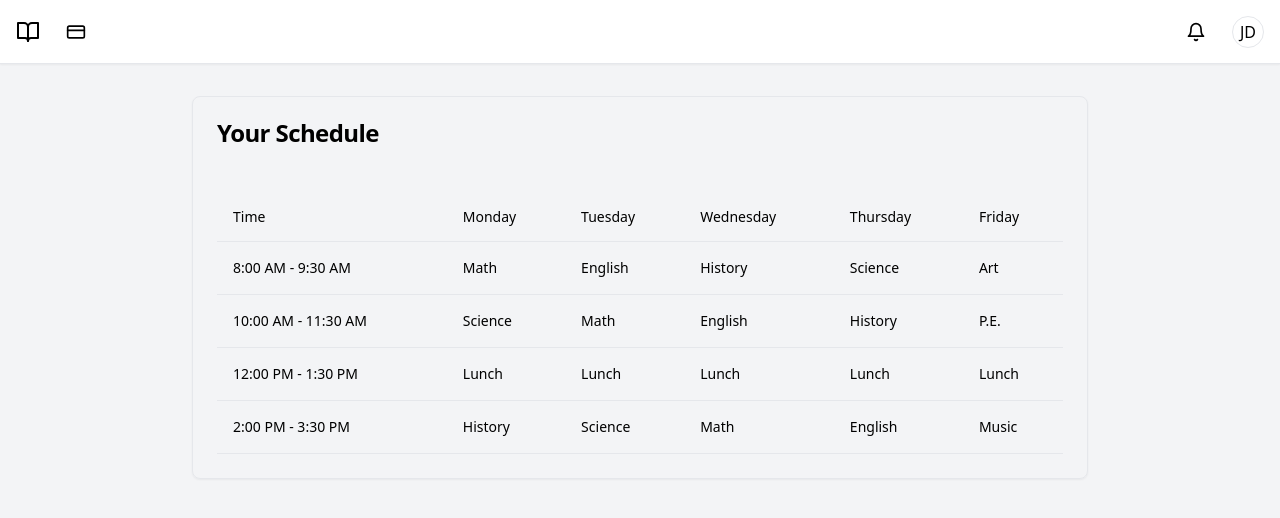
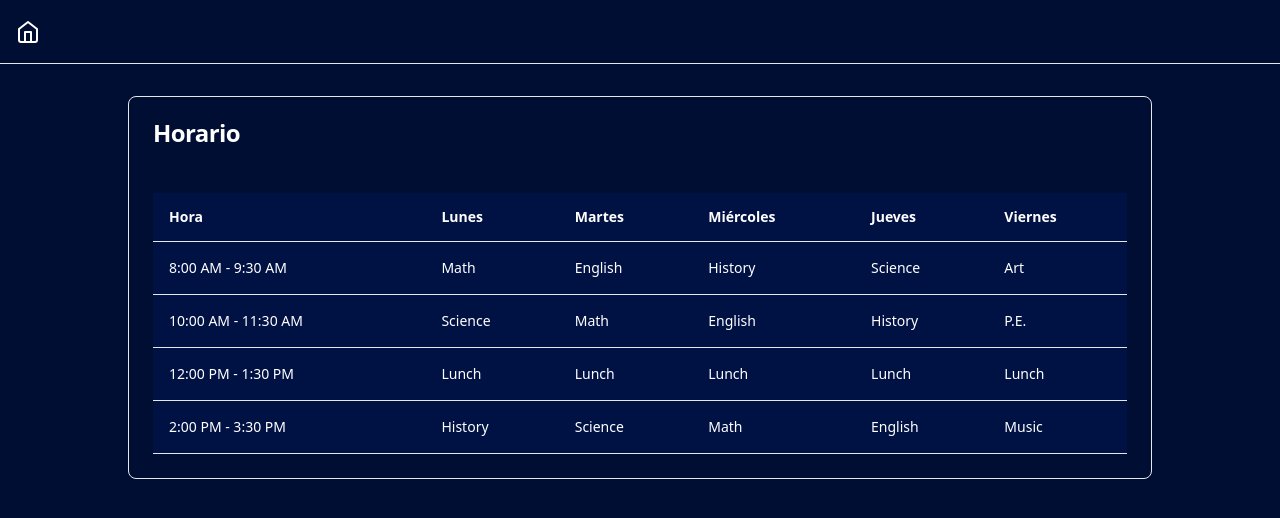
Before and after one commit to OscarEscamillaCast/AppTec_final, a website: page AppTec/www/horarioCompleto.html in a window 1280 px wide. Drawn offline with nearby package versions, Linux system fonts and the light colour scheme.

Commit message:
new file:   AppTec/www/css/horarioCompleto.css 	modified:   AppTec/www/css/modalHorario.css 	modified:   AppTec/www/home.html 	modified:   AppTec/www/horarioCompleto.html

```diff
--- /dev/null
+++ b/AppTec/www/css/horarioCompleto.css
@@ -0,0 +1,110 @@
+/* Nuevo color de fondo para la tabla */
+.custom-table-bg {
+    background-color: #001144; /* Cambia este valor al color de fondo deseado para la tabla */
+}
+/*fondo generañ*/
+.dark\:bg-gray-950 {
+    background-color: #010E34;
+}
+
+.dark\:text-white {
+    color: #ffffff; /* Color de texto blanco */
+}
+
+/* Tamaños de fuente */
+.text-2xl {
+    font-size: 1.5rem;
+}
+
+/* Estilos de sombra */
+.shadow-md {
+    box-shadow: 0px 4px 6px rgba(0, 0, 0, 0.1);
+}
+
+/* Padding */
+.p-6 {
+    padding: 1.5rem;
+}
+
+/* Redondeado */
+.rounded-lg {
+    border-radius: 0.5rem;
+}
+
+/* Grid */
+.grid {
+    display: grid;
+}
+
+/* Espaciado entre elementos del grid */
+.gap-4 {
+    gap: 1rem;
+}
+
+/* Flex */
+.flex {
+    display: flex;
+}
+
+/* Alineación de elementos */
+.items-center {
+    align-items: center;
+}
+
+.justify-between {
+    justify-content: space-between;
+}
+
+/* Fuente en negrita */
+.font-bold {
+    font-weight: bold;
+}
+
+.font-medium {
+    font-weight: bold;
+}
+
+/* Ancho máximo */
+.max-w-4xl {
+    max-width: 64rem; /* 1024px */
+}
+
+/* Columnas del grid */
+.grid-cols-3 {
+    grid-template-columns: repeat(3, minmax(0, 1fr));
+}
+
+/* Media queries para responsividad */
+@media (max-width: 768px) {
+    /* Ajuste de tamaño de fuente */
+    .text-2xl {
+        font-size: 1.25rem; /* Reducir el tamaño de la fuente para pantallas más pequeñas */
+    }
+
+    /* Ajuste de espaciado entre elementos del grid */
+    .gap-4 {
+        gap: 0.5rem; /* Reducir el espaciado entre elementos del grid para pantallas más pequeñas */
+    }
+
+    /* Ajuste de columnas del grid */
+    .grid-cols-3 {
+        grid-template-columns: repeat(2, minmax(0, 1fr)); /* Cambiar a dos columnas en pantallas más pequeñas */
+    }
+}
+
+@media (max-width: 480px) {
+    /* Ajuste de tamaño de fuente */
+    .text-2xl {
+        font-size: 1rem; /* Reducir aún más el tamaño de la fuente para pantallas más pequeñas */
+    }
+
+    /* Ajuste de espaciado entre elementos del grid */
+    .gap-4 {
+        gap: 0.25rem; /* Reducir aún más el espaciado entre elementos del grid para pantallas más pequeñas */
+    }
+
+    /* Ajuste de columnas del grid */
+    .grid-cols-3 {
+        grid-template-columns: 1fr; /* Cambiar a una sola columna en pantallas más pequeñas */
+    }
+}
--- a/AppTec/www/css/modalHorario.css
+++ b/AppTec/www/css/modalHorario.css
@@ -14,7 +14,7 @@
 }
 
 .modal-content {
-    background-color: #fefefe;
+    background-color: #cbeaf8;
     margin: 5% auto;
     padding: 20px;
     border: 1px solid #888;
@@ -31,7 +31,7 @@
 
 .close:hover,
 .close:focus {
-    color: black;
+    color: rgb(255, 0, 0);
     text-decoration: none;
     cursor: pointer;
 }
--- a/AppTec/www/horarioCompleto.html
+++ b/AppTec/www/horarioCompleto.html
@@ -14,57 +14,39 @@
         }
         */
     </style>
+    <link rel="stylesheet" href="css/horarioCompleto.css">
 </head>
 
 <body class="bg-gray-100 dark:bg-gray-950">
     <header class="flex items-center justify-between h-16 px-4 border-b border-gray-200 dark:border-gray-800 bg-white dark:bg-gray-950 shadow-sm">
-        <div class="flex items-center gap-4">
-            <a class="flex items-center gap-2 text-lg font-semibold" href="#">
+        <div class="flex items-center gap-4 dark:text-white"> <!-- Agrega la clase dark:text-white aquí -->
+            <a class="flex items-center gap-2 text-lg font-semibold" href="home.html">
                 <svg xmlns="http://www.w3.org/2000/svg" width="24" height="24" viewBox="0 0 24 24" fill="none" stroke="currentColor" stroke-width="2" stroke-linecap="round" stroke-linejoin="round" class="w-6 h-6">
-                    <path d="M2 3h6a4 4 0 0 1 4 4v14a3 3 0 0 0-3-3H2z"></path>
-                    <path d="M22 3h-6a4 4 0 0 0-4 4v14a3 3 0 0 1 3-3h7z"></path>
+                    <path d="m3 9 9-7 9 7v11a2 2 0 0 1-2 2H5a2 2 0 0 1-2-2z"></path>
+                    <polyline points="9 22 9 12 15 12 15 22"></polyline>
                 </svg>
-                <span class="sr-only">Student Portal</span>
             </a>
-            <button class="inline-flex items-center justify-center whitespace-nowrap text-sm font-medium ring-offset-background transition-colors focus-visible:outline-none focus-visible:ring-2 focus-visible:ring-ring focus-visible:ring-offset-2 disabled:pointer-events-none disabled:opacity-50 hover:bg-accent hover:text-accent-foreground h-10 w-10 rounded-full">
-                <svg xmlns="http://www.w3.org/2000/svg" width="24" height="24" viewBox="0 0 24 24" fill="none" stroke="currentColor" stroke-width="2" stroke-linecap="round" stroke-linejoin="round" class="w-5 h-5">
-                    <rect width="20" height="14" x="2" y="5" rx="2"></rect>
-                    <line x1="2" x2="22" y1="10" y2="10"></line>
-                </svg>
-                <span class="sr-only">Digital ID</span>
-            </button>
-        </div>
-        <div class="flex items-center gap-4">
-            <button class="inline-flex items-center justify-center whitespace-nowrap text-sm font-medium ring-offset-background transition-colors focus-visible:outline-none focus-visible:ring-2 focus-visible:ring-ring focus-visible:ring-offset-2 disabled:pointer-events-none disabled:opacity-50 hover:bg-accent hover:text-accent-foreground h-10 w-10 rounded-full">
-                <svg xmlns="http://www.w3.org/2000/svg" width="24" height="24" viewBox="0 0 24 24" fill="none" stroke="currentColor" stroke-width="2" stroke-linecap="round" stroke-linejoin="round" class="w-5 h-5">
-                    <path d="M6 8a6 6 0 0 1 12 0c0 7 3 9 3 9H3s3-2 3-9"></path>
-                    <path d="M10.3 21a1.94 1.94 0 0 0 3.4 0"></path>
-                </svg>
-                <span class="sr-only">Notifications</span>
-            </button>
-            <span class="relative flex shrink-0 overflow-hidden rounded-full w-8 h-8 border">
-                <span class="flex h-full w-full items-center justify-center rounded-full bg-muted">JD</span>
-            </span>
         </div>
     </header>
-    <main class="flex-1 p-4 md:p-8">
+
+    <main class="flex-1 p-4 md:p-8 custom-bg-color"> <!-- Aplica la clase custom-bg-color aquí -->
         <div class="max-w-4xl mx-auto">
             <div class="grid gap-8">
                 <div class="rounded-lg border bg-card text-card-foreground shadow-sm" data-v0-t="card">
                     <div class="flex flex-col space-y-1.5 p-6">
-                        <h3 class="whitespace-nowrap text-2xl font-semibold leading-none tracking-tight">Your Schedule</h3>
+                        <h3 class="whitespace-nowrap text-2xl font-semibold leading-none tracking-tight dark:text-white custom-text-color">Horario</h3> <!-- Aplica la clase custom-text-color aquí -->
                     </div>
                     <div class="p-6">
                         <div class="relative w-full overflow-auto">
-                            <table class="w-full caption-bottom text-sm">
+                            <table class="w-full caption-bottom text-sm dark:text-white custom-table-bg">
                                 <thead class="[&amp;_tr]:border-b">
                                     <tr class="border-b transition-colors hover:bg-muted/50 data-[state=selected]:bg-muted">
-                                        <th class="h-12 px-4 text-left align-middle font-medium text-muted-foreground [&amp;:has([role=checkbox])]:pr-0">Time</th>
-                                        <th class="h-12 px-4 text-left align-middle font-medium text-muted-foreground [&amp;:has([role=checkbox])]:pr-0">Monday</th>
-                                        <th class="h-12 px-4 text-left align-middle font-medium text-muted-foreground [&amp;:has([role=checkbox])]:pr-0">Tuesday</th>
-                                        <th class="h-12 px-4 text-left align-middle font-medium text-muted-foreground [&amp;:has([role=checkbox])]:pr-0">Wednesday</th>
-                                        <th class="h-12 px-4 text-left align-middle font-medium text-muted-foreground [&amp;:has([role=checkbox])]:pr-0">Thursday</th>
-                                        <th class="h-12 px-4 text-left align-middle font-medium text-muted-foreground [&amp;:has([role=checkbox])]:pr-0">Friday</th>
+                                        <th class="h-12 px-4 text-left align-middle font-medium text-muted-foreground [&amp;:has([role=checkbox])]:pr-0">Hora</th>
+                                        <th class="h-12 px-4 text-left align-middle font-medium text-muted-foreground [&amp;:has([role=checkbox])]:pr-0">Lunes</th>
+                                        <th class="h-12 px-4 text-left align-middle font-medium text-muted-foreground [&amp;:has([role=checkbox])]:pr-0">Martes</th>
+                                        <th class="h-12 px-4 text-left align-middle font-medium text-muted-foreground [&amp;:has([role=checkbox])]:pr-0">Miércoles</th> <!-- "Miércoles" con tilde -->
+                                        <th class="h-12 px-4 text-left align-middle font-medium text-muted-foreground [&amp;:has([role=checkbox])]:pr-0">Jueves</th>
+                                        <th class="h-12 px-4 text-left align-middle font-medium text-muted-foreground [&amp;:has([role=checkbox])]:pr-0">Viernes</th>
                                     </tr>
                                 </thead>
                                 <tbody class="[&amp;_tr:last-child]:border-0">
@@ -102,6 +84,7 @@
                                     </tr>
                                 </tbody>
                             </table>
+
                         </div>
                     </div>
                 </div>
```
Also changed, not shown: AppTec/www/home.html (+5 -5 lines).
